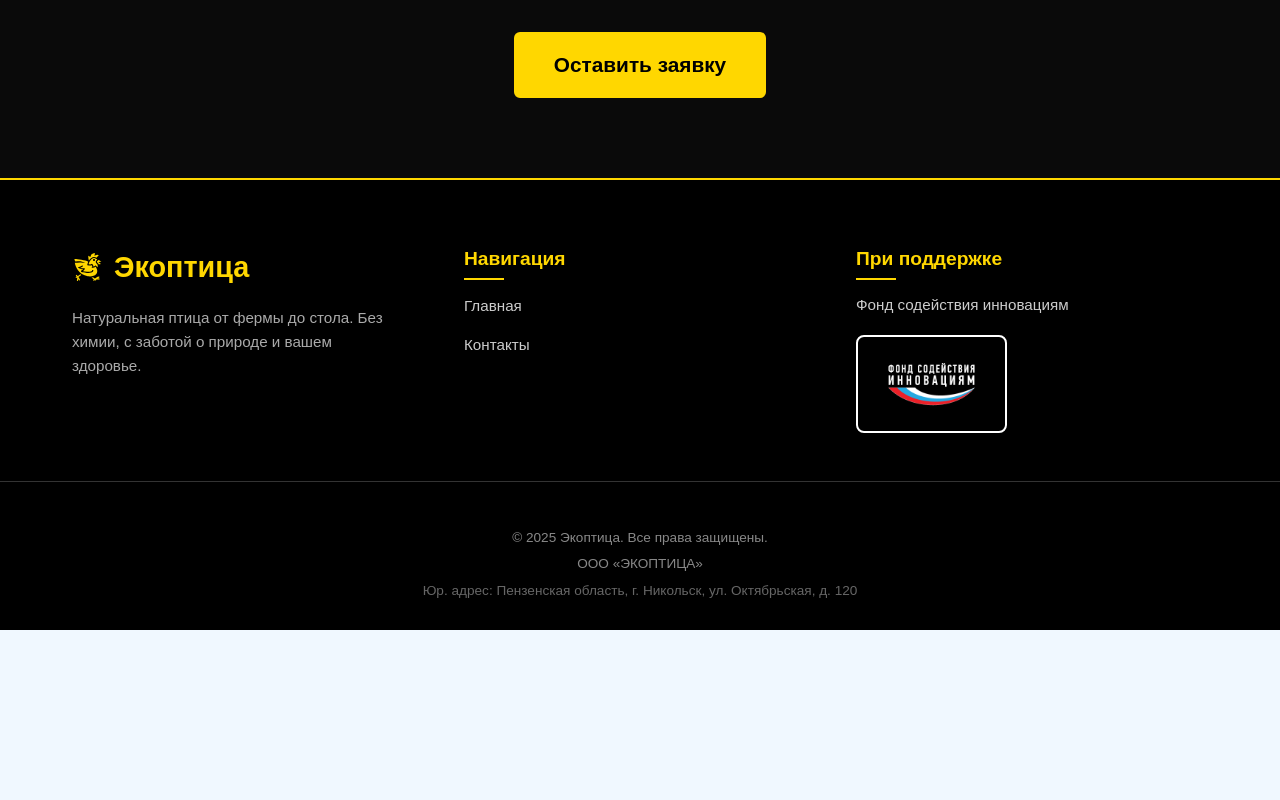
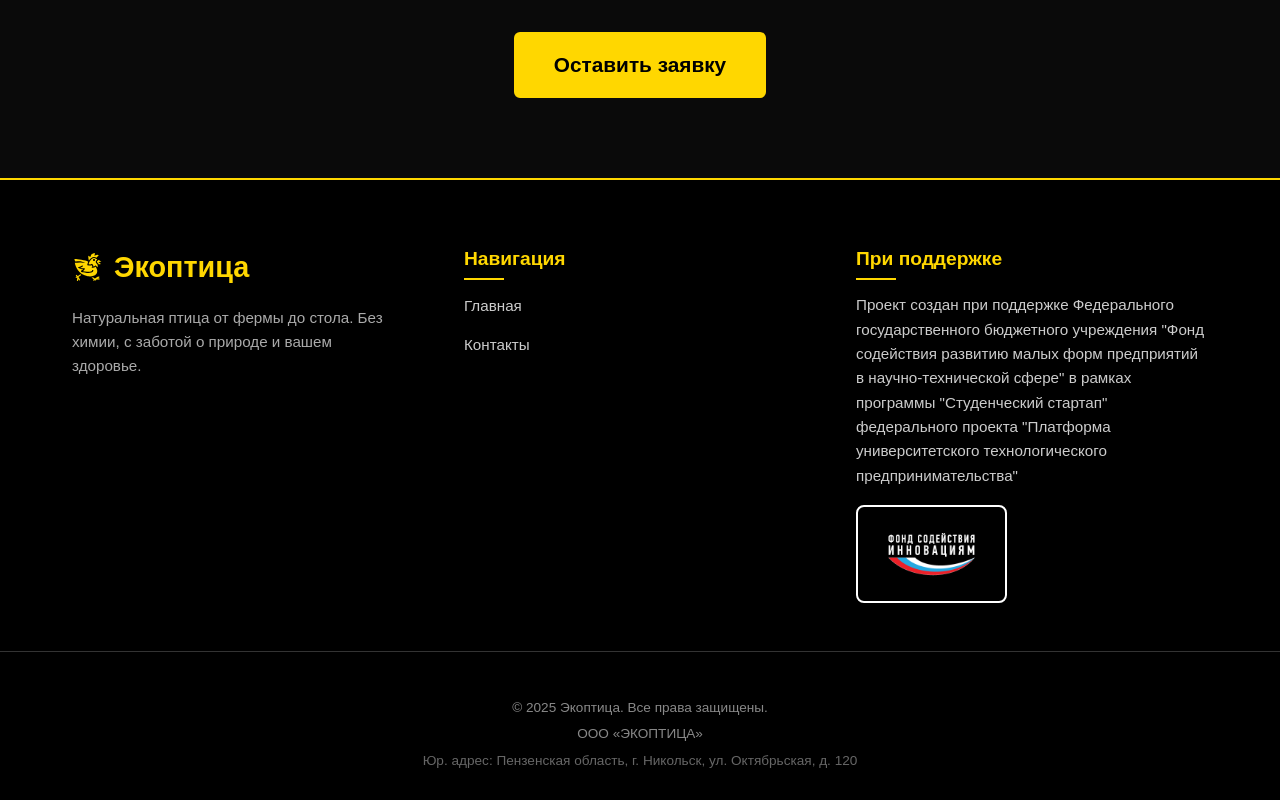
Before and after one commit to Coder-crea/ecoptiza, a React (Create React App) app: page / in a window 1280 px wide. Shown: the part 1871-2671 px from the top of the page. Before the commit the page ends 2501 px from the top, so only its background shows below. Built offline with nearby package versions, Linux system fonts and the light colour scheme.

Commit message:
fox some details text

```diff
--- a/src/components/Footer.js
+++ b/src/components/Footer.js
@@ -36,14 +36,13 @@ const Footer = () => {
         <div className="footer-partners">
           <h4>При поддержке</h4>
           <div className="partner-content">
-            <a
-              href="https://fasie.ru/"
-              target="_blank"
-              rel="noopener noreferrer"
-              className="partner-link"
-            >
-              Фонд содействия инновациям
-            </a>
+            <text className="partner-link">
+              Проект создан при поддержке Федерального государственного
+              бюджетного учреждения "Фонд содействия развитию малых форм
+              предприятий в научно-технической сфере" в рамках программы
+              "Студенческий стартап" федерального проекта "Платформа
+              университетского технологического предпринимательства"
+            </text>
             <div className="partner-logo-box">
               <img src={Logo} alt="Логотип Фонда содействия инновациям" />
             </div>
--- a/src/components/footer.css
+++ b/src/components/footer.css
@@ -1,4 +1,3 @@
-/* Основной футер */
 .footer {
   background-color: #000;
   color: #ccc;
@@ -94,6 +93,9 @@
   flex: 1;
   min-width: 250px;
 }
+.footer-partners a:hover {
+  color: #ccc;
+}
 
 .partner-content {
   display: flex;
@@ -111,19 +113,13 @@
   width: fit-content;
 }
 
-.partner-link:hover {
-  color: #ffd700;
-  border-bottom-color: #ffd700;
-}
-
 .partner-logo-box {
-  background: #000; /* Фон черный, чтобы сливался с футером */
-  padding: 12px; /* Чуть больше отступа, чтобы обводка не давила на лого */
+  background: #000;
+  padding: 12px;
   border-radius: 8px;
   display: inline-block;
   width: fit-content;
 
-  /* Белая обводка */
   border: 2px solid #ffffff;
 }
 
```
